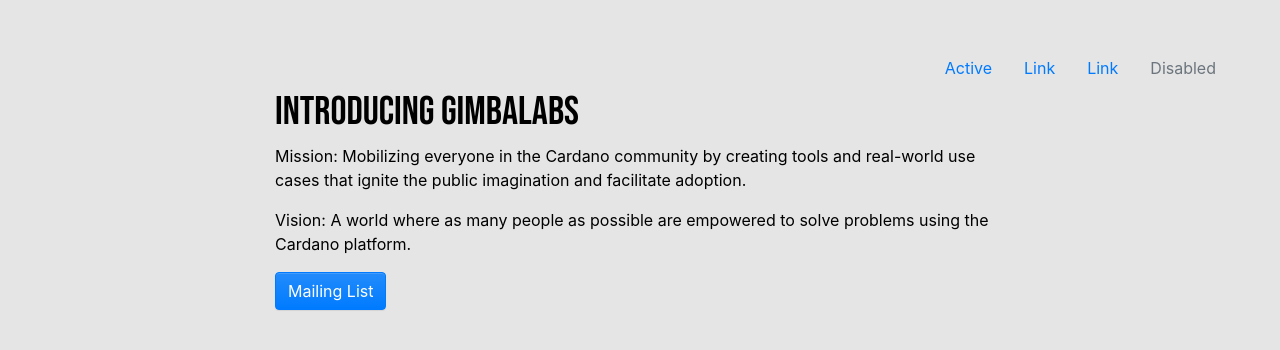
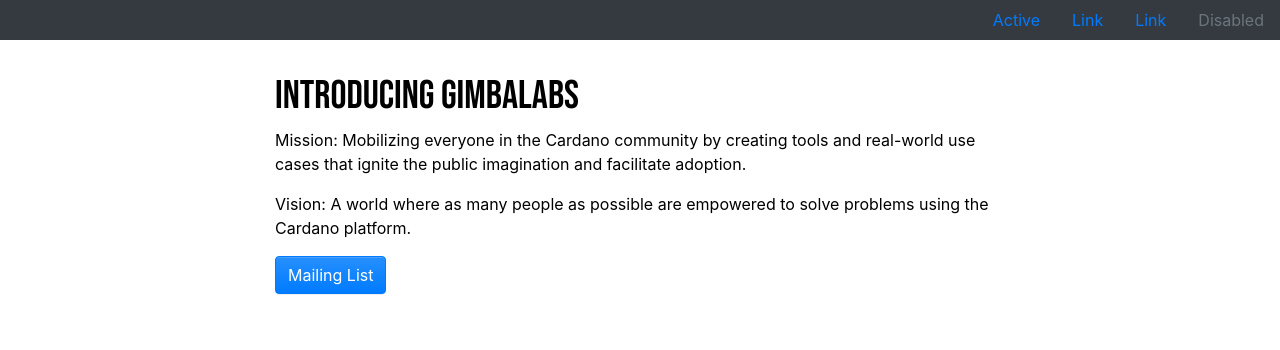
Before and after one commit to workshop-maybe/gl-test, a website with bundled scripts: page index.html in a window 1280 px wide. Built offline with nearby package versions, Linux system fonts and the light colour scheme; files whose address does not match are found by name.

Commit message:
Color and nav changes

```diff
--- a/index.html
+++ b/index.html
@@ -8,7 +8,7 @@
   </head>
   <body>
 
-    <ul class="nav justify-content-end">
+    <ul class="nav justify-content-end bg-dark">
       <li class="nav-item">
         <a class="nav-link active" href="#">Active</a>
       </li>
--- a/scss/starter.scss
+++ b/scss/starter.scss
@@ -25,7 +25,8 @@
 
 // Customize some defaults
 $body-color: black;
-$body-bg: #e5e5e5;
+$body-bg: #FFF;
+
 
 
 //
@@ -87,7 +88,11 @@
 //
 
 body {
-  padding: 3rem;
+  // padding: 3rem;
+}
+
+.nav {
+  margin-bottom: 2rem;
 }
 
 h1{
```
Also changed, not shown: assets/css/starter.css, 1 other file. Lines whose indentation alone changed are shown as unchanged.
